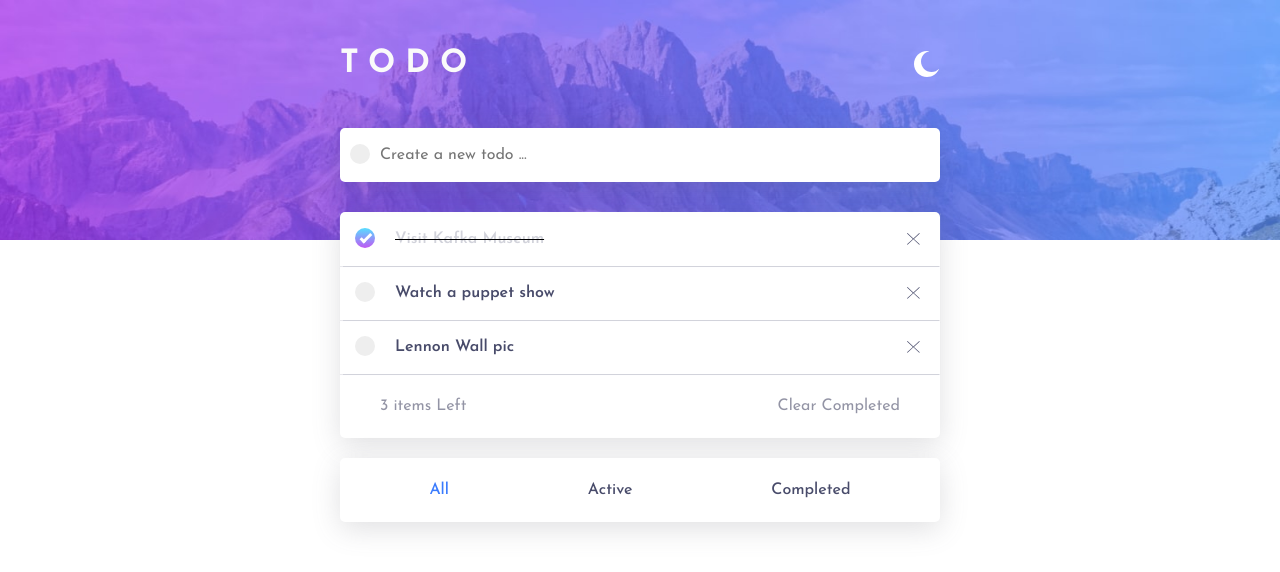
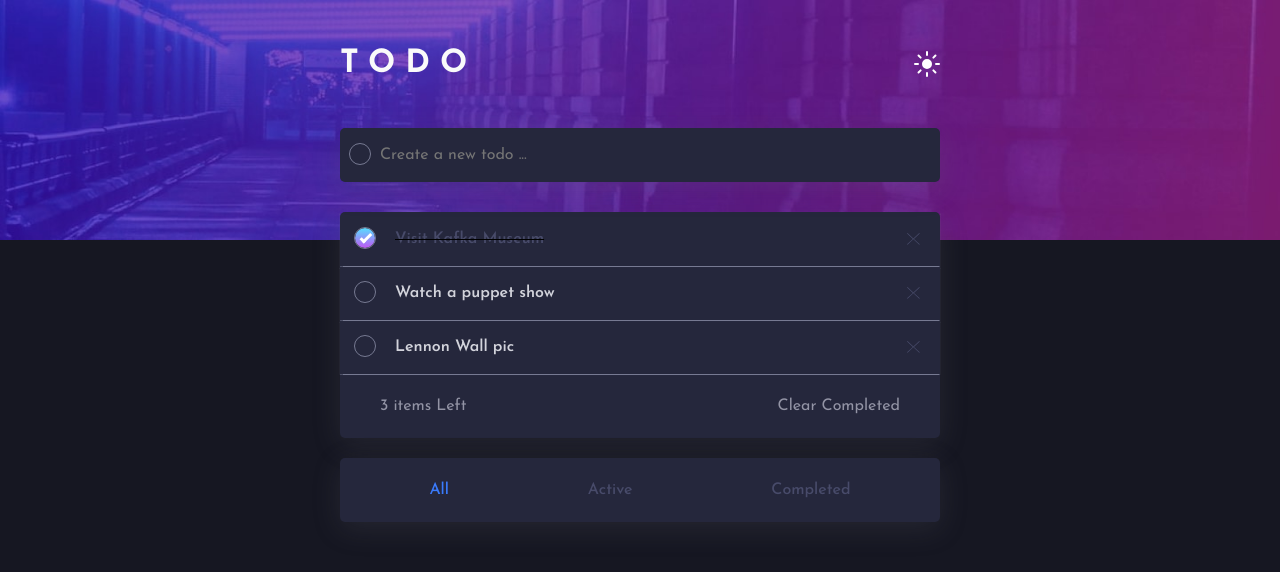
Before and after one commit to AReactDeveloper/Todo-app, a React (Create React App) app: page / in a window 1280 px wide. Shown: the top 572 px of the page. Built offline with nearby package versions, Linux system fonts and the light colour scheme.

Commit message:
fixed issues

```diff
--- a/src/components/AddTodo/addtodo.scss
+++ b/src/components/AddTodo/addtodo.scss
@@ -18,6 +18,7 @@
    &.dark{
         form > input{
             background-color: var(--bs-dark-dt);
+            color: white;
         }
    }
 }
--- a/src/components/TodoList/TodoList.jsx
+++ b/src/components/TodoList/TodoList.jsx
@@ -13,8 +13,8 @@ export default function TodoList({ state, handleToggle, handleDelete, handleClea
     const [filteredState,SetfilteredState] = useState(state)
 
 
-
-    const newState = state.filter(todo => {
+    React.useEffect(()=>{
+      const newState = state.filter(todo => {
         switch (filter) {
             case 'all':
                 return true;
@@ -26,10 +26,9 @@ export default function TodoList({ state, handleToggle, handleDelete, handleClea
                 return true;
         }
     });
+    SetfilteredState(newState)
+  },[filter,state])
 
-    React.useEffect(()=>{
-          SetfilteredState(newState)
-    },[])
 
     const handleFilterChange = (filter) => {
         setFilter(filter);
@@ -38,6 +37,8 @@ export default function TodoList({ state, handleToggle, handleDelete, handleClea
     const handleReorder = (newOrder) => {
         SetfilteredState(newOrder)
     };
+
+
 
     const element = filteredState.length === 0 ? (
         <p className='notodos'>No todos available.</p>
--- a/src/context/ThemeContext.jsx
+++ b/src/context/ThemeContext.jsx
@@ -3,7 +3,7 @@ import { createContext, useState } from "react";
 export const ThemeContext = createContext('light')
 
 export const ThemeProvider = ({children}) =>{
-    const [theme,setTheme] = useState('light')
+    const [theme,setTheme] = useState('dark')
 
     const toggleTheme = ()=>{
         setTheme(prev=>prev == 'light' ? 'dark' : 'light')
```
